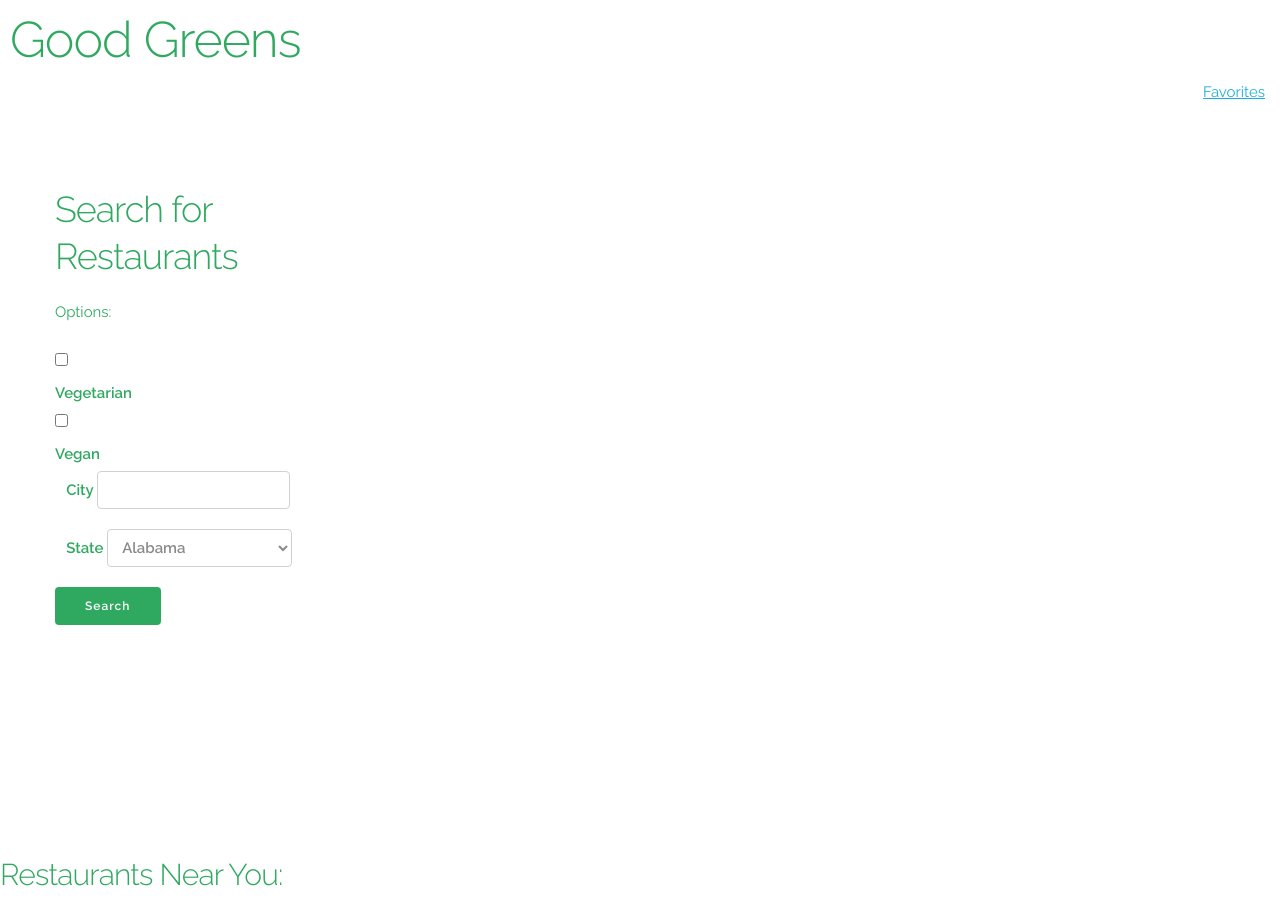
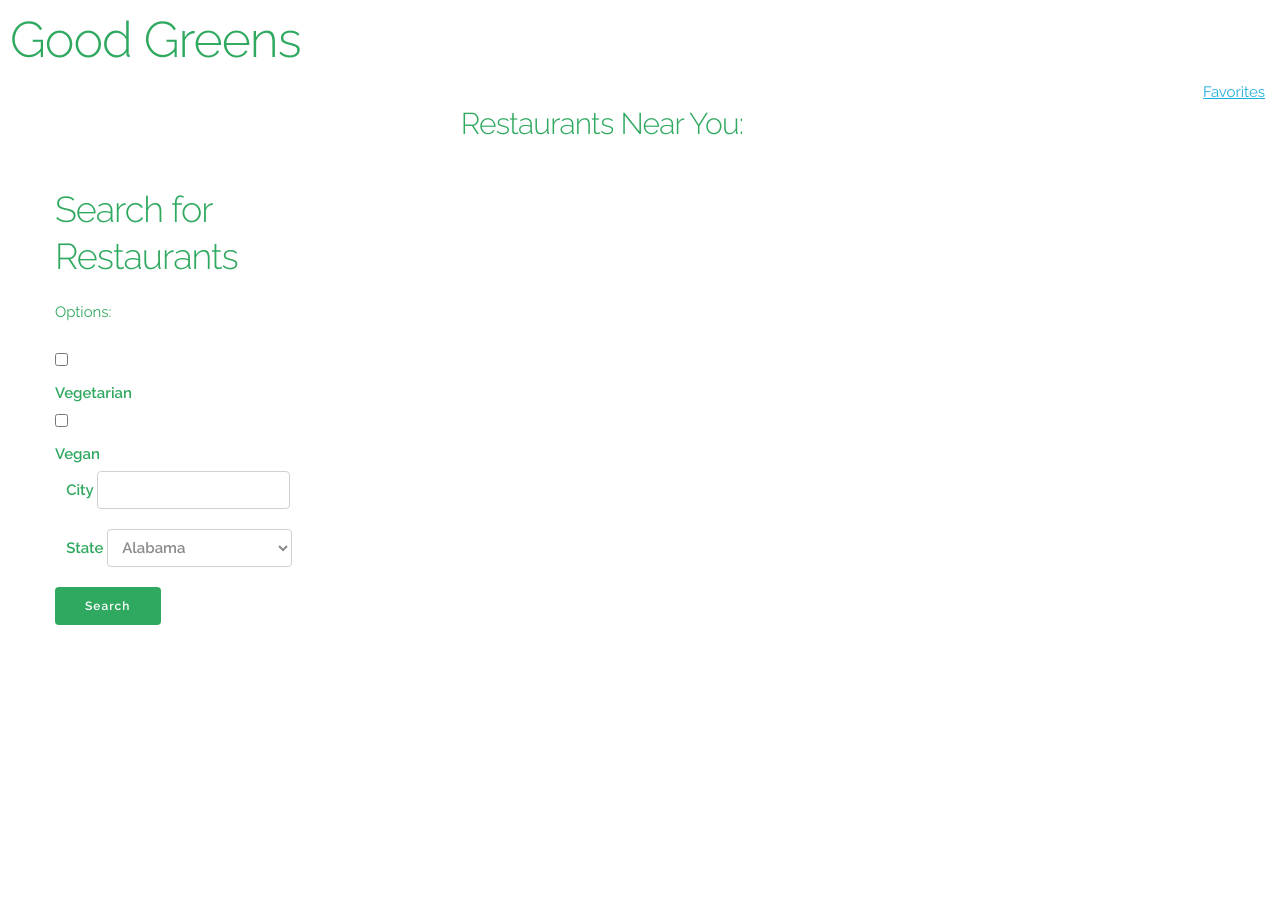
Before and after one commit to shavanapuchta/good-greens-project-1, a plain HTML site: page Skeleton-2.0.4/index.html in a window 1280 px wide. After the commit the page ends 855 px from the top, so only its background shows below. Drawn offline with Linux system fonts and the light colour scheme.

Commit message:
altered media queries for desktop

```diff
--- a/Skeleton-2.0.4/css/skeleton.css
+++ b/Skeleton-2.0.4/css/skeleton.css
@@ -51,7 +51,7 @@
 }
 
 /* For devices larger than 550px */
-@media (min-width: 550px) {
+@media (min-width: 650px) {
   .container {
     width: 80%; }
   .column,
@@ -145,6 +145,11 @@ body {
   margin-right: 15px;
 }
 
+div.container{
+align-items: center;
+margin-bottom: 0;
+}
+
 
 /* Typography
 –––––––––––––––––––––––––––––––––––––––––––––––––– */
@@ -160,7 +165,7 @@ h5 { font-size: 1.8rem; line-height: 1.5;  letter-spacing: -.05rem; }
 h6 { font-size: 1.5rem; line-height: 1.6;  letter-spacing: 0; }
 
 /* Larger than phablet */
-@media (min-width: 550px) {
+@media (min-width: 650px) {
   h1 { font-size: 5.0rem; }
   h2 { font-size: 4.2rem; }
   h3 { font-size: 3.6rem; }
@@ -334,20 +339,23 @@ label > .label-body {
   .translucent-form-overlay input::placeholder {
     color: #8a8a8a;
   }
-  /*for devices wider than 550px*/
-  @media (min-width: 550px){
+  /*for devices wider than 550px -sasha*/
+  @media (min-width: 650px){
     div.container{
       margin: 0;
       justify-content: flex-start;
+
     }
-    div.row{
-      margin:10px, 20px, 20px, 0;
-    }
+
     .translucent-form-overlay{
       margin: 2px 50px 20px 0;
       position: relative;
       bottom: 180px;
       max-width: 350px;
+    }
+    .searched-rest{
+      display: inline-block;
+      text-align: center;
     }
   }
 
@@ -472,7 +480,7 @@ there.
 @media (min-width: 400px) {}
 
 /* Larger than phablet (also point when grid becomes active) */
-@media (min-width: 550px) {}
+@media (min-width: 650px) {}
 
 /* Larger than tablet */
 @media (min-width: 750px) {}
--- a/Skeleton-2.0.4/index.html
+++ b/Skeleton-2.0.4/index.html
@@ -116,13 +116,13 @@
          </form>
         </div>
       </div>
+      <div id="restaurant-list" class="searched-rest">
+        <h4 class="subtitle">Restaurants Near You:</h4>
+        <div id="restaurant-container" class="list-group"></div>
+      </div>
     </div>
-  </div>
 
-  <div id="restaurant-list" class="container">
-    <h4 class="subtitle">Restaurants Near You:</h4>
-    <div id="restaurant-container" class="list-group"></div>
-  </div>
+
 
 <!-- End Document
   –––––––––––––––––––––––––––––––––––––––––––––––––– -->
```
